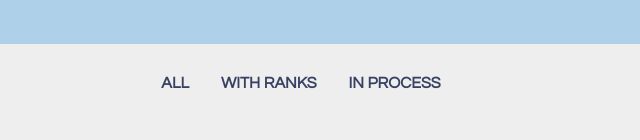
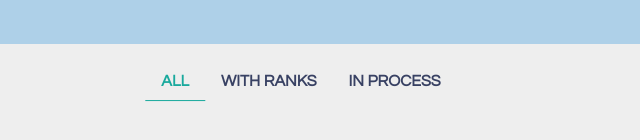
Before and after one commit to lukasz-karolewski/reefsource_2_0, a plain HTML site: page dashboard.html in a window 1280 px wide. Shown: the part 156-296 px from the top of the page, 0-640 px from the left. Drawn offline with Linux system fonts and the light colour scheme; some icons are missing.

Commit message:
Add files via upload

```diff
--- a/dashboard.html
+++ b/dashboard.html
@@ -145,7 +145,7 @@
 		font-weight:bold;
 
 	}
-	.sub-menu-bar a:hover, .sub-menu-bar a:focus{
+	.sub-menu-bar a:hover, .sub-menu-bar a:focus, .sub-menu-bar a.is-active{
 		border-bottom: 1px solid #19A99D;
 		color: #19A99D;
 	}
```
